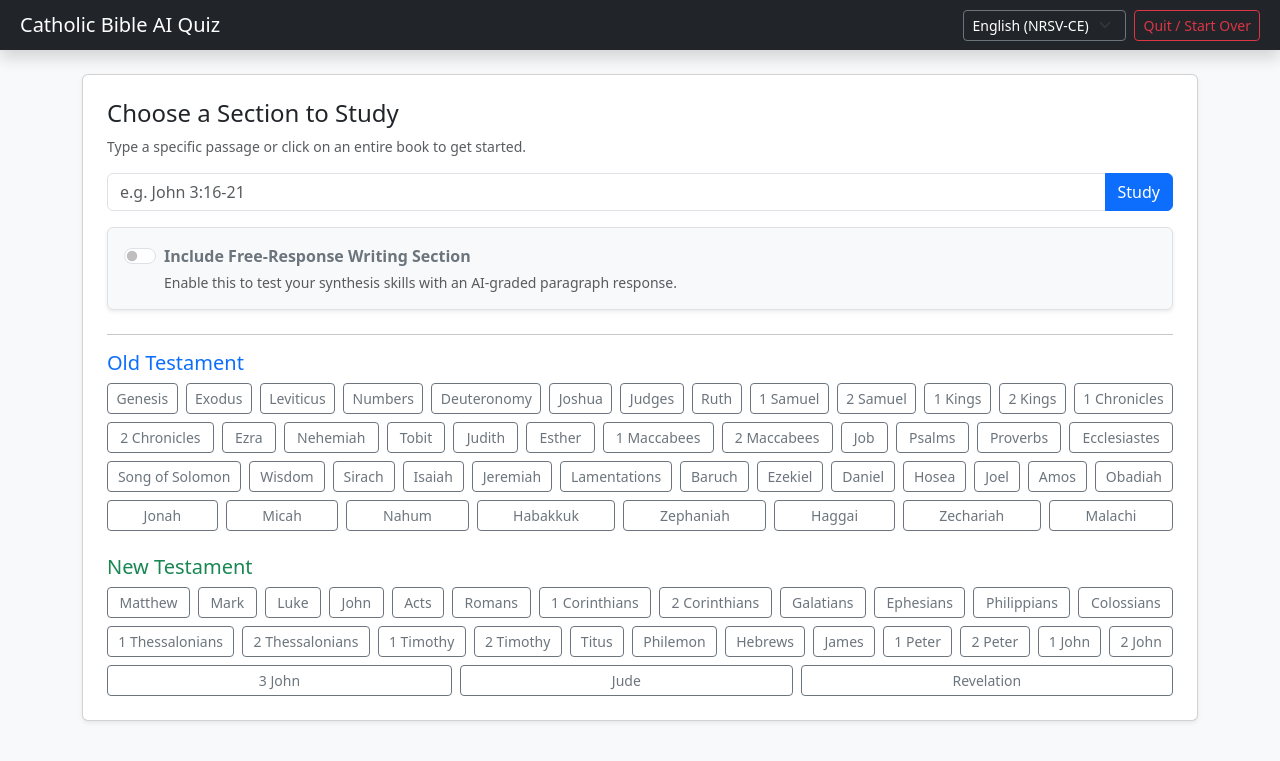
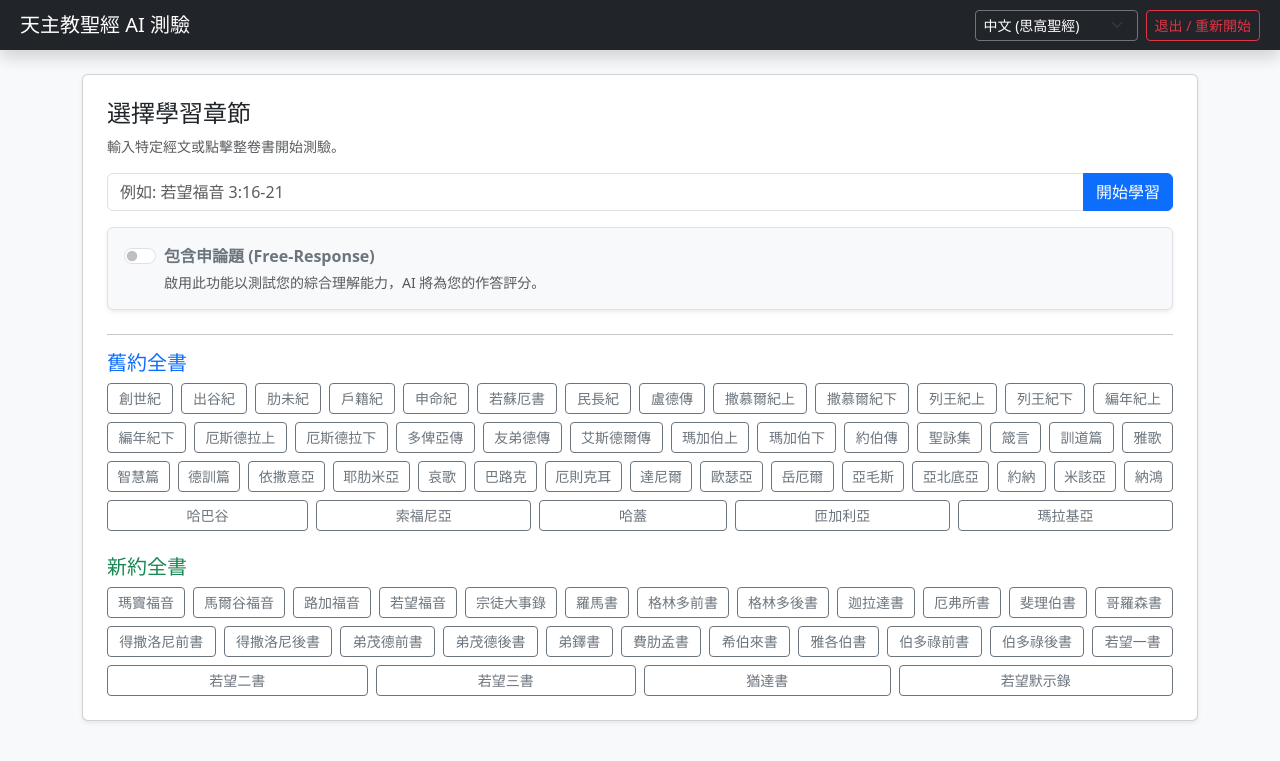
Before and after one commit to joseph-zc-yu/bible-quiz-app-cn, a Flask app: page / in a window 1280 px wide. Shown: the top 761 px of the page. Run offline with Flask 3, Linux system fonts and the light colour scheme.

Commit message:
Migrate application to Zhipu AI (GLM-4-Flash) using OpenAI SDK

```diff
--- a/app.py
+++ b/app.py
@@ -4,13 +4,15 @@ import re
 from typing import Literal
 from flask import Flask, render_template, request, jsonify
 from pydantic import BaseModel
-from google import genai
-from google.genai import types
+from openai import OpenAI
 
 app = Flask(__name__)
 
-# Initialize the Gemini client
-client = genai.Client()
+# Initialize the OpenAI-compatible client for Zhipu AI (BigModel)
+client = OpenAI(
+    api_key=os.environ.get("ZHIPU_API_KEY", "your-api-key"),
+    base_url="https://open.bigmodel.cn/api/paas/v4/"
+)
 
 # --- Catholic Bible Metadata ---
 CATHOLIC_BIBLE = {
@@ -54,44 +56,20 @@ CHINESE_ALIASES = {
 OT_BOOKS = list(CATHOLIC_BIBLE.keys())[:46]
 NT_BOOKS = list(CATHOLIC_BIBLE.keys())[46:]
 
-# --- Pydantic Schemas ---
-class MCQ(BaseModel):
-    question: str
-    option_a: str
-    option_b: str
-    option_c: str
-    option_d: str
-    correct_option: Literal["A", "B", "C", "D"]
-
-class QuizMCQOnly(BaseModel):
-    mcqs: list[MCQ]
-
-class QuizWithFRQ(BaseModel):
-    mcqs: list[MCQ]
-    frq_question: str
-
-class FRQGrade(BaseModel):
-    score: int
-    feedback: str
-
 # --- Helper Functions ---
 def parse_citation(citation):
-    """Safely validates English and Chinese (Sigao) citations locally."""
-    # Convert Chinese full-width colons/hyphens to standard
     citation = citation.replace('：', ':').replace('－', '-')
     norm_cit = " ".join(citation.split()).lower()
 
     found_book = None
     remainder = ""
 
-    # 1. Match English Book Names
     for book in sorted(CATHOLIC_BIBLE.keys(), key=len, reverse=True):
         if norm_cit.startswith(book.lower()):
             found_book = book
             remainder = norm_cit[len(book):].strip()
             break
 
-    # 2. Match Chinese Aliases (ignores spaces for natural Chinese typing)
     if not found_book:
         cit_no_spaces = citation.replace(" ", "")
         for ch_book, en_book in sorted(CHINESE_ALIASES.items(), key=lambda x: len(x[0]), reverse=True):
@@ -100,37 +78,29 @@ def parse_citation(citation):
                 remainder = cit_no_spaces[len(ch_book):]
                 break
 
-    if not found_book:
-        return {"error_key": "err_invalid_book"}
+    if not found_book: return {"error_key": "err_invalid_book"}
 
-    # Case 1: Entire Book
-    if not remainder:
-        return {"book": found_book, "type": "book"}
+    if not remainder: return {"book": found_book, "type": "book"}
 
     max_chapters = CATHOLIC_BIBLE[found_book]
 
-    # Case 2: Single Chapter
     m_single = re.match(r'^(\d+)$', remainder)
     if m_single:
         ch = int(m_single.group(1))
         if ch < 1 or ch > max_chapters: return {"error_key": "err_invalid_chapter"}
         return {"book": found_book, "chapter": ch, "type": "chapter"}
 
-    # Case 3: Chapter Range
     m_ch_range = re.match(r'^(\d+)-(\d+)$', remainder)
     if m_ch_range:
         ch_start, ch_end = int(m_ch_range.group(1)), int(m_ch_range.group(2))
-        if ch_start < 1 or ch_end > max_chapters or ch_end < ch_start:
-            return {"error_key": "err_invalid_range"}
+        if ch_start < 1 or ch_end > max_chapters or ch_end < ch_start: return {"error_key": "err_invalid_range"}
         return {"book": found_book, "chapter_start": ch_start, "chapter_end": ch_end, "type": "chapter_range"}
 
-    # Case 4: Verse Range
     m_verse = re.match(r'^(\d+):(\d+)(?:-(\d+))?$', remainder)
     if m_verse:
         ch, v_start = int(m_verse.group(1)), int(m_verse.group(2))
         v_end = int(m_verse.group(3)) if m_verse.group(3) else v_start
-        if ch < 1 or ch > max_chapters or v_start < 1 or v_end < v_start:
-            return {"error_key": "err_invalid_range"}
+        if ch < 1 or ch > max_chapters or v_start < 1 or v_end < v_start: return {"error_key": "err_invalid_range"}
         return {"book": found_book, "chapter": ch, "verse_start": v_start, "verse_end": v_end, "type": "verse"}
 
     return {"error_key": "err_invalid_format"}
@@ -168,41 +138,53 @@ def generate_questions():
     data = request.json
     passage = data.get('passage')
     include_frq = data.get('include_frq', False)
-    lang = data.get('language', 'en')
+    lang = data.get('language', 'zh')
 
-    schema = QuizWithFRQ if include_frq else QuizMCQOnly
-
-    # Dynamically inject language, theology constraints, and Bible version
     if lang == 'zh':
         bible_version = "Catholic Chinese Sigao Bible (思高聖經)"
-        lang_instruction = "The entire output (questions, options, correct answers, frq_question) MUST be in Traditional Chinese (繁體中文). You MUST use strict Catholic Chinese terminology (e.g., 天主 instead of 上帝, 聖神 instead of 聖靈, 若望 instead of 約翰)."
+        lang_instruction = "The entire output MUST be in Traditional Chinese (繁體中文). You MUST use strict Catholic terminology (e.g., 天主 instead of 上帝, 聖神 instead of 聖靈)."
     else:
         bible_version = "New Revised Standard Version Catholic Edition (NRSV-CE)"
         lang_instruction = "The entire output MUST be in English."
 
     frq_instruction = "2. Generate exactly 1 short free-response question (FRQ) that requires synthesis and consolidation of ideas from the passage." if include_frq else ""
 
+    # Explicitly defining the JSON schema for Zhipu AI to follow
+    json_structure = '{"mcqs": [{"question": "...", "option_a": "...", "option_b": "...", "option_c": "...", "option_d": "...", "correct_option": "A"}]'
+    if include_frq:
+        json_structure += ', "frq_question": "..."}'
+    else:
+        json_structure += '}'
+
     prompt = f"""
-    You are an expert Catholic theology teacher. Generate a quiz strictly based on the {bible_version} for: {passage}.
+    You are an expert Catholic theology teacher. Generate a quiz based on the {bible_version} for: {passage}.
     {lang_instruction}
-    1. Generate exactly 5 multiple-choice questions (MCQs). Each MCQ must have 4 options and one clear correct answer.
+    1. Generate exactly 5 multiple-choice questions (MCQs). Each MCQ must have 4 options and one clear correct answer ('A', 'B', 'C', or 'D').
     {frq_instruction}
+
+    You MUST output ONLY a valid JSON object matching this exact structure:
+    {json_structure}
     """
 
     try:
-        response = client.models.generate_content(
-            model='gemini-2.5-flash',
-            contents=prompt,
-            config=types.GenerateContentConfig(response_mime_type="application/json", response_schema=schema),
+        response = client.chat.completions.create(
+            model="glm-4-flash",
+            messages=[
+                {"role": "system", "content": "You are a helpful theology assistant that strictly outputs JSON."},
+                {"role": "user", "content": prompt}
+            ],
+            response_format={"type": "json_object"}
         )
-        return jsonify(parse_llm_json(response.text))
+        result_text = response.choices[0].message.content
+        return jsonify(parse_llm_json(result_text))
     except Exception as e:
         return jsonify({"error": f"AI Generation Failed: {str(e)}"}), 400
 
 @app.route('/grade_frq', methods=['POST'])
 def handle_grade_frq():
     data = request.json
-    lang = data.get('language', 'en')
+    lang = data.get('language', 'zh')
+
     lang_instruction = "Provide your grading and constructive feedback strictly in Traditional Chinese (繁體中文), using proper Catholic terminology." if lang == 'zh' else "Provide a short, constructive feedback paragraph in English."
 
     prompt = f"""
@@ -213,14 +195,21 @@ def handle_grade_frq():
 
     Grade the answer on an integer scale from 0 to 3 based on synthesis, consolidation of ideas, and theological accuracy according to the Catholic faith.
     {lang_instruction}
+
+    You MUST output ONLY a valid JSON object matching this exact structure:
+    {{"score": 2, "feedback": "..."}}
     """
     try:
-        response = client.models.generate_content(
-            model='gemini-2.5-flash',
-            contents=prompt,
-            config=types.GenerateContentConfig(response_mime_type="application/json", response_schema=FRQGrade),
+        response = client.chat.completions.create(
+            model="glm-4-flash",
+            messages=[
+                {"role": "system", "content": "You are an expert Catholic grader that strictly outputs JSON."},
+                {"role": "user", "content": prompt}
+            ],
+            response_format={"type": "json_object"}
         )
-        return jsonify(parse_llm_json(response.text))
+        result_text = response.choices[0].message.content
+        return jsonify(parse_llm_json(result_text))
     except Exception as e:
          return jsonify({"error": str(e)}), 400
 
--- a/requirements.txt
+++ b/requirements.txt
@@ -1,4 +1,4 @@
 Flask
-google-genai
+openai
 pydantic
 gunicorn
--- a/templates/index.html
+++ b/templates/index.html
@@ -21,8 +21,8 @@
         <div class="d-flex align-items-center gap-2">
             <!-- Language Toggle -->
             <select class="form-select form-select-sm w-auto bg-dark text-white border-secondary" id="langSelect" onchange="changeLanguage()">
+                <option value="zh" selected>中文 (思高聖經)</option>
                 <option value="en">English (NRSV-CE)</option>
-                <option value="zh">中文 (思高聖經)</option>
             </select>
             <button class="btn btn-outline-danger btn-sm text-nowrap" data-i18n="quitBtn" onclick="resetApp()">Quit / Start Over</button>
         </div>
@@ -221,7 +221,7 @@
         "1 John": "若望一書", "2 John": "若望二書", "3 John": "若望三書", "Jude": "猶達書", "Revelation": "若望默示錄"
     };
 
-    let currentLang = 'en';
+    let currentLang = 'zh'; // Starts in Chinese natively
     let currentQuiz = null;
     let currentPassage = null; // Stored in English canonical format for safety
     let userAnswers = {};
```
